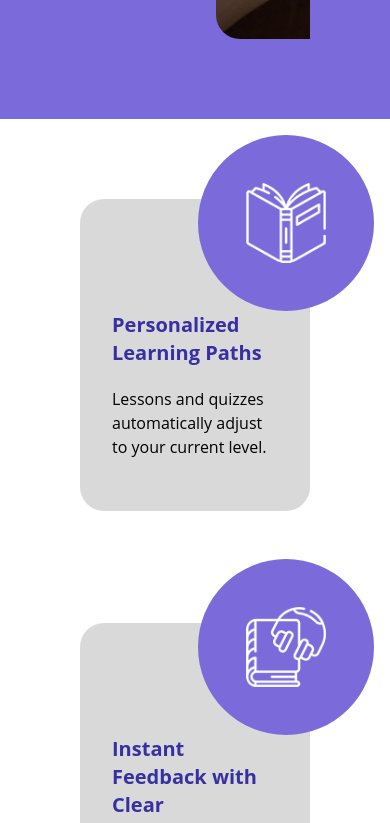
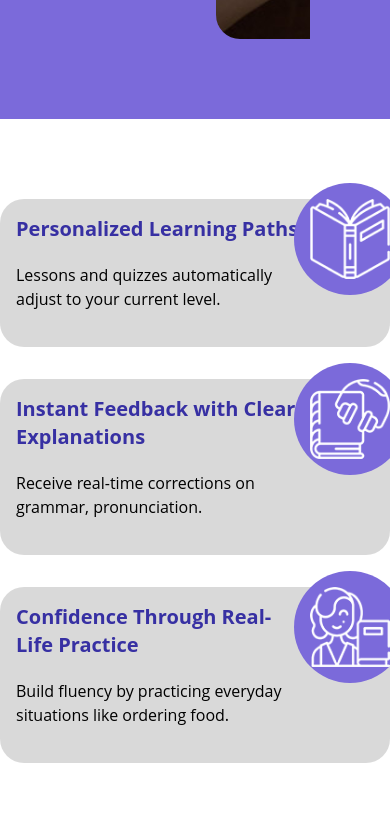
Before and after one commit to Batoul-Kazak/DeutschSchnell, a React (Vite) app: page / in a window 390 px wide. Shown: the part 945-1768 px from the top of the page. Built offline with nearby package versions, Linux system fonts and the light colour scheme; a web font is replaced by a local one.

Commit message:
services is responsive on all screens

```diff
--- a/src/components/ServicesSection/ServicesSection.tsx
+++ b/src/components/ServicesSection/ServicesSection.tsx
@@ -67,18 +67,18 @@ const ServicesSection = () => {
     }
 
     return <section id="services" className="flex flex-col place-content-center place-items-center">
-        <div className="grid grid-cols-1 px-20 py-20 gap-[7rem] md:grid-cols-3 min-h-[30rem]">
+        <div className="grid grid-cols-1 md:px-20 py-20 lg:gap-[7rem] gap-[2rem]  md:gap-[2rem] md:grid-cols-3 min-h-[30rem]">
             {benefits.map((section, i) => (
                 <div
                     key={section.id}
-                    className="relative flex flex-col p-8 pt-[7rem] bg-black/15 rounded-3xl"
+                    className="relative flex flex-col p-4 md:p-8 sm:pt-[2rem] md:pt-[5rem] bg-black/15 rounded-3xl"
                 >
-                    <div className="absolute bg-my-violet rounded-full p-[3rem] top-[-4rem] right-[-4rem]">
+                    <div className="absolute bg-my-violet rounded-full p-[1rem] top-[-1rem]  right-[-1rem] lg:p-[3rem] lg:top-[-4rem] lg:right-[-4rem]">
                         <img src={section.image} alt={`service-${i}`} className="w-20 h-20" />
                     </div>
 
-                    <div className="flex flex-col justify-between h-full">
-                        <h3 className="text-xl font-bold text-indigo-800">{section.title}</h3>
+                    <div className="flex flex-col justify-between h-full max-w-[80%]">
+                        <h3 className="text-xl font-bold text-indigo-800 ">{section.title}</h3>
                         <p className={`py-5 ${expanded == section.id ? "line-clamp-none" : "line-clamp-3"}`}>{section.description}</p>
                         {/* <button onClick={() => toggleExpand(section.id)} className="font-bold px-5 w-[10rem] mt-5 py-3 text-my-violet transition bg-white rounded-full hover:bg-indigo-600 hover:text-white"> */}
                         {/* {expanded == section.id ? "Show Less" : "Show More"} */}
```
